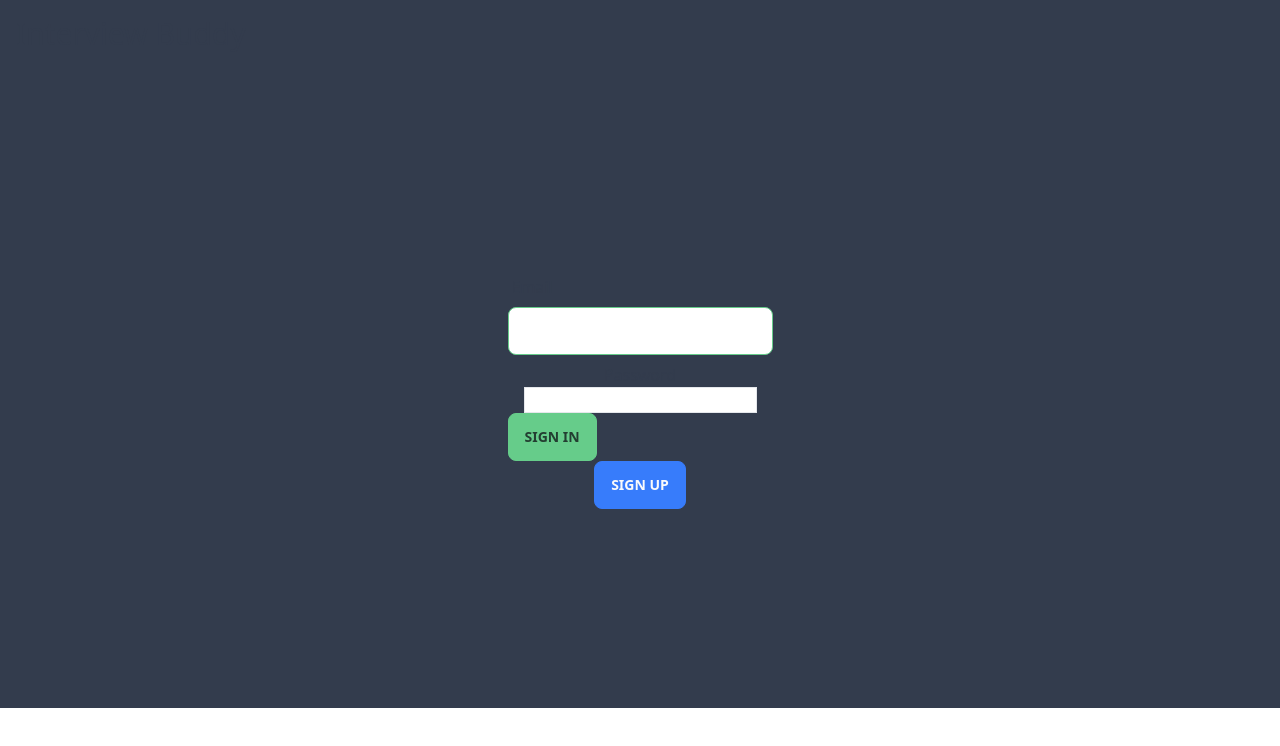
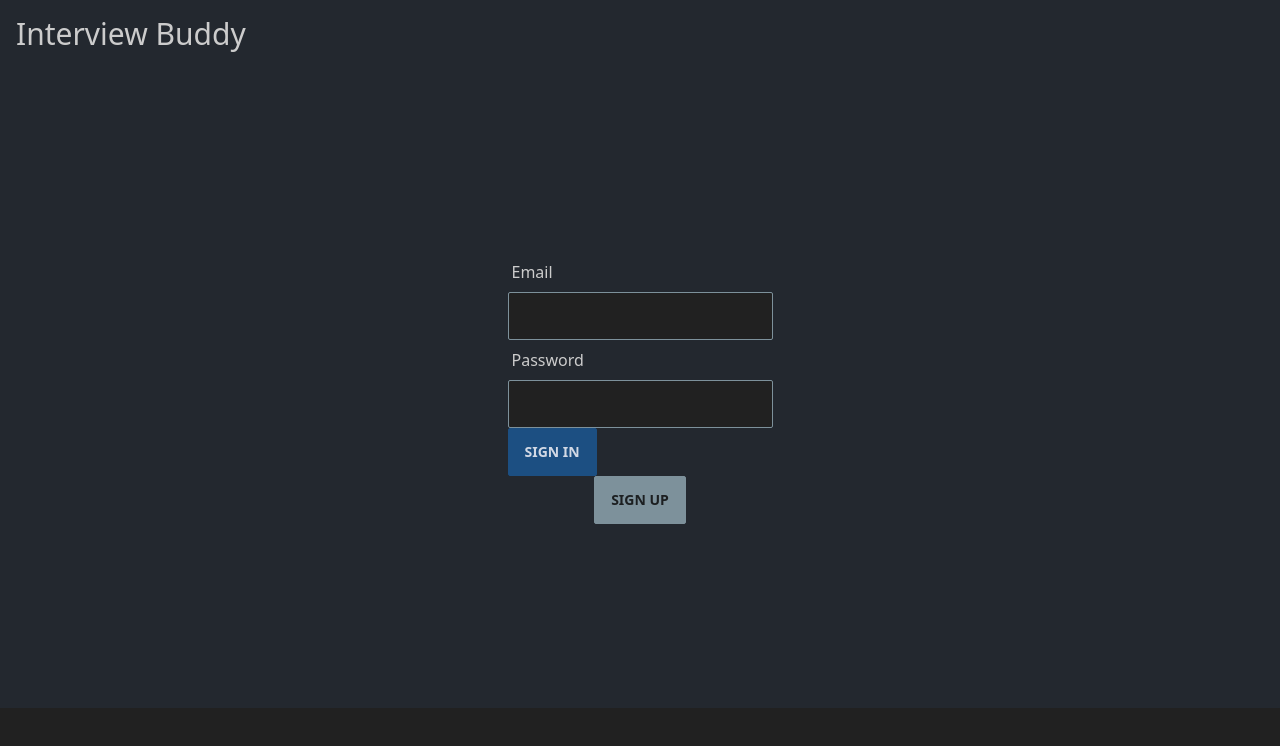
Before and after one commit to Interview-Buddy/interview-buddy-fe, a Next.js app: page / in a window 1280 px wide. Shown: the top 746 px of the page. Built offline with nearby package versions, Linux system fonts and the light colour scheme; no server answers.

Commit message:
Add Business theme

```diff
--- a/app/layout.tsx
+++ b/app/layout.tsx
@@ -22,7 +22,7 @@ export default function RootLayout({
     studentdash: React.ReactNode
   }) {
     return (
-      <html lang="en" data-theme="emerald">
+      <html lang="en" data-theme="business">
         <body className="bg-neutral">
           <QueryProvider>
             <AuthProvider>
--- a/components/login.tsx
+++ b/components/login.tsx
@@ -64,7 +64,7 @@ const Login = () => {
             <label className="label" htmlFor="userEmail" data-cy="email-label">Email</label>
             <input
               id="userEmail"
-              className="join-item input input-bordered input-primary"
+              className="join-item input input-bordered input-secondary"
               type="text"
               value={email}
               data-cy="user-email"
@@ -73,11 +73,11 @@ const Login = () => {
               onChange={e => setEmail(e.target.value)}
               />
           </div>
-          <div className="flex flex-col items-center">
-            <label htmlFor="userPassword" data-cy="password-label" className="mt-2">Password</label>
+          <div className="join-item">
+            <label htmlFor="userPassword" data-cy="password-label" className="label">Password</label>
             <input
               id="userPassword"
-              className="border border-black-300"
+              className="join-item input input-bordered input-secondary"
               type="password"
               value={password}
               data-cy="user-password"
--- a/tailwind.config.js
+++ b/tailwind.config.js
@@ -11,6 +11,6 @@ module.exports = {
   },
   plugins: [require("daisyui")],
   daisyui: {
-    themes: ["emerald", "fantasy", "cupcake"],
+    themes: ["emerald", "fantasy", "cupcake", "business"],
   },
 }
```
